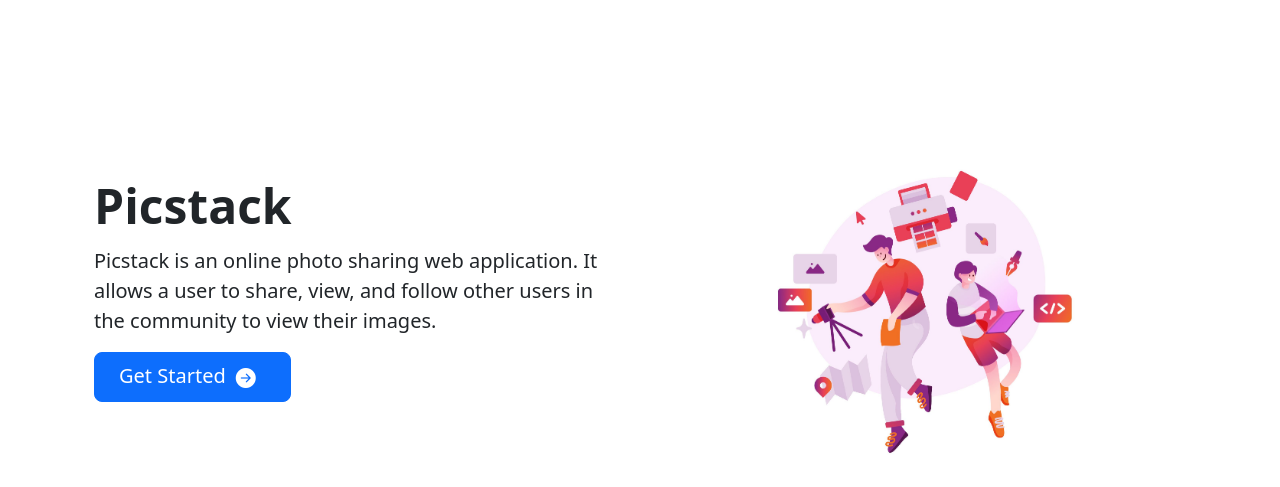
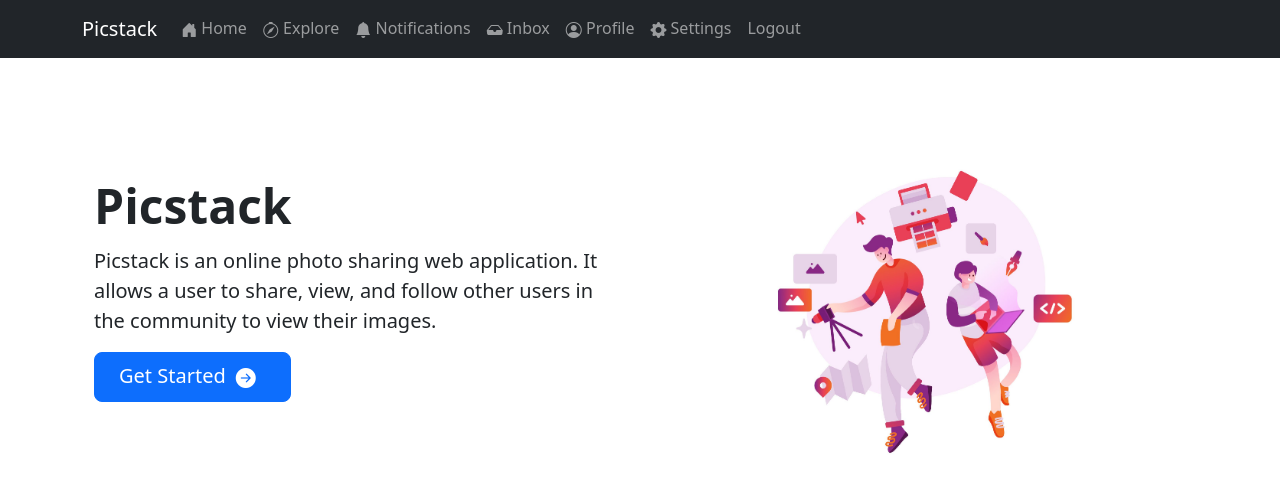
Before and after one commit to kelvinmburu/picstack, a Django app: page / in a window 1280 px wide. Shown: the top 487 px of the page. Run offline with Django 4.2, Linux system fonts and the light colour scheme; some libraries are stand-ins or nearby versions.

Commit message:
st: styled navbar components with bootsrap icons

```diff
--- a/templates/navbar.html
+++ b/templates/navbar.html
@@ -4,12 +4,12 @@
     <meta charset="UTF-8">
     <meta http-equiv="X-UA-Compatible" content="IE=edge">
     <meta name="viewport" content="width=device-width, initial-scale=1.0">
-    <title>#</title>
+    <title>Picstack</title>
 </head>
 <body>
     <!-- Navbar section -->
     <header class="site-header">
-        <nav class="navbar navbar-expand-md navbar-dark bg-steel fixed-top">
+        <nav class="navbar navbar-expand-md navbar-dark bg-dark fixed-top">
             <div class="container">
                 <a class="navbar-brand mr-4" href="/">Picstack</a>
                 <button class="navbar-toggler" type="button" data-toggle="collapse" data-target="#navbarToggle"
@@ -18,19 +18,16 @@
                 </button>
                 <div class="collapse navbar-collapse" id="navbarToggle">
                     <div class="navbar-nav mr-auto">
-                        <a class="nav-item nav-link" href="#">Home</a>
-                        <a class="nav-item nav-link" href="#">About</a>
+                        <a class="nav-item nav-link" href="#"><i class="bi bi-house-door-fill"></i> Home</a>
+                        <a class="nav-item nav-link" href="#"><i class="bi bi-compass"></i> Explore</a>
                     </div>
                     <!-- Navbar Right Side -->
                     <div class="navbar-nav">
-                        {% if current_user.is_authenticated %}
-                        <a class="nav-item nav-link" href="#">New Post</a>
-                        <a class="nav-item nav-link" href="#">Account</a>
+                        <a class="nav-item nav-link" href="#"><i class="bi bi-bell-fill"></i> Notifications</a>
+                        <a class="nav-item nav-link" href="#"><i class="bi bi-inbox-fill"></i> Inbox</a>
+                        <a class="nav-item nav-link" href="#"><i class="bi bi-person-circle"></i> Profile</a>
+                        <a class="nav-item nav-link" href="#"><i class="bi bi-gear-fill"></i> Settings</a>
                         <a class="nav-item nav-link" href="#">Logout</a>
-                        {% else %}
-                        <a class="nav-item nav-link" href="#">Login</a>
-                        <a class="nav-item nav-link" href="#">Register</a>
-                        {% endif %}
                     </div>
                 </div>
             </div>
```
